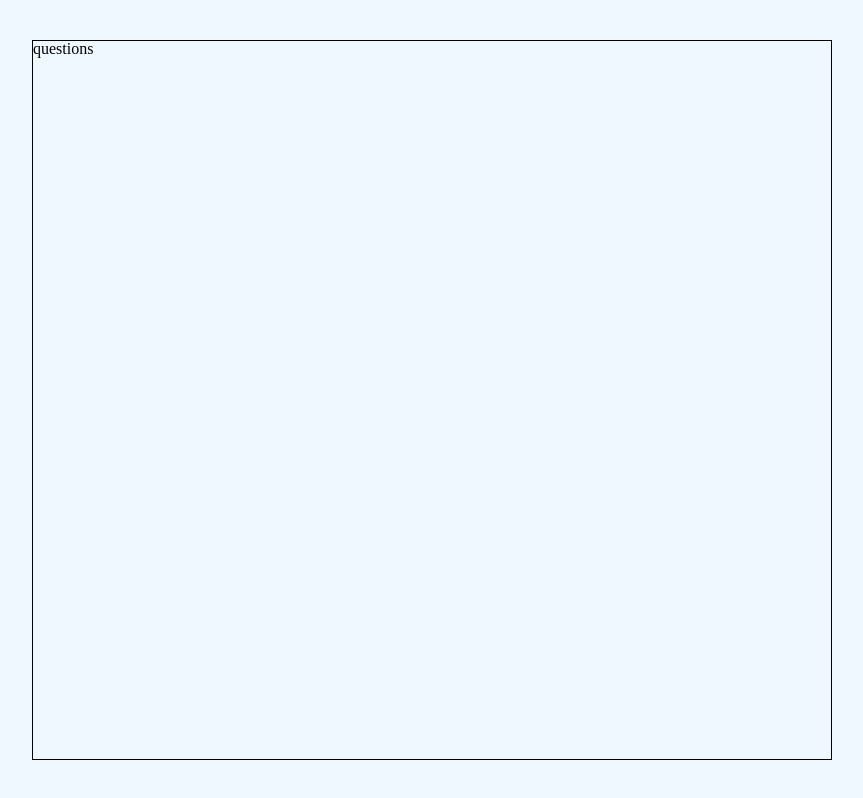
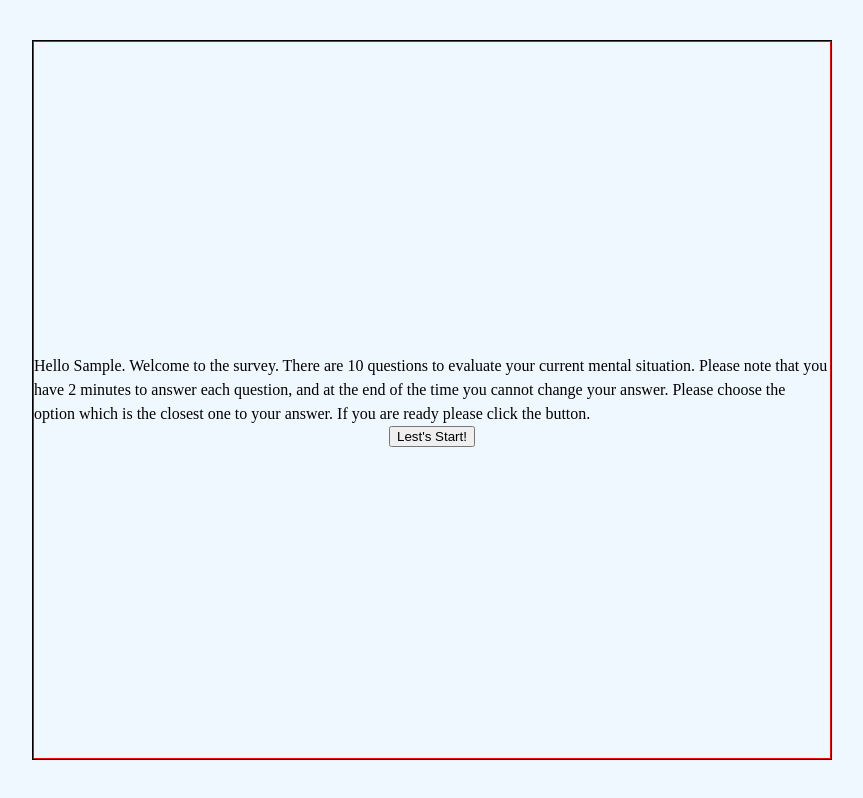
Before and after one commit to Rashin-Harisi/Survey-React, a React (Create React App) app: page / in a window 1280 px wide. Both pictures are taken after typing "Sample", "Sample" into the empty fields and a click on the input "Start". Shown: the whole page, without its empty margins (208-1071 px from the left). Built offline with nearby package versions, Linux system fonts and the light colour scheme.

Commit message:
creating the second page component to get some info to the users .

```diff
--- a/src/App.js
+++ b/src/App.js
@@ -1,5 +1,5 @@
 
-import { useState } from 'react';
+import { useEffect, useState } from 'react';
 import './App.css';
 import Questions from './components/questions/questions';
 
@@ -7,13 +7,22 @@ function App() {
   const [value, setValue] = useState('');
   const [buttonClicked, setButtonClicked] = useState(false);
 
+  useEffect(()=>{
+    const storedButtonClicked = localStorage.getItem('buttonClicked');
+    if(storedButtonClicked === 'true'){
+      setButtonClicked(true)
+    }
+  },[])
+
   const handleChange = (event) => {
     if (event) event.preventDefault();
-    setValue(event.target.value)
+    let name= event.target.value;
+    localStorage.setItem('Name', `${name}`)
+    setValue(name)
   }
   const handleClick = () => {
-    alert(`Dear ${value}, welcome to the survey. Please note that you have 2 minutes to answer each questions.`);
     setButtonClicked(true);
+    localStorage.setItem('buttonClicked', 'true')
   }
 
 
@@ -32,7 +41,7 @@ function App() {
             </form>
           </div>
         </>
-      ) : (<Questions />)
+      ) : (<Questions name={value}  setButtonClicked={setButtonClicked}/>)
       }
 
 
--- /dev/null
+++ b/src/components/questions/questions.css
@@ -0,0 +1,20 @@
+.questionBox{
+    width: 80vw;
+    height: 100%;
+    border: 1px solid red;
+    margin : auto;
+    display: flex;
+    flex-direction: column;
+    align-items: center;
+    justify-content: center;
+
+
+}
+.questionBox .explanation{
+    line-height: 1.5;
+}
+
+
+.questionBox .startButton{
+
+}
--- a/src/components/questions/questions.js
+++ b/src/components/questions/questions.js
@@ -1,9 +1,26 @@
-import React from 'react';
+import React, { useEffect, useState } from 'react';
+import './questions.css';
 
+const Questions =({setButtonClicked}) =>{
+    const [name, setName]= useState('')
+    const [clicked, setClicked]= useState(false)
+    const handleClick = ()=>{
+        localStorage.setItem ('buttonClicked', 'false');
+        setButtonClicked(false);
+        setClicked(true)
+    }
+    useEffect(()=>{
+        const userName = localStorage.getItem('Name');
+        setName(userName);
+    },[])
+    return(
+        <div className='questionBox'>
+            {!clicked? (<>
+            <p className='explanation'>Hello {name}. Welcome to the survey. There are 10 questions to evaluate your current mental situation. Please note that you have 2 minutes to answer each question, and at the end of the time you cannot change your answer. Please choose the option which is the closest one to your answer. If you are ready please click the button.  </p>
+                <input type='submit' className='startButton' onClick={handleClick} value="Lest's Start!" />
+            </>):''}
 
-const Questions =() =>{
-    return(
-        <div>questions</div>
+        </div>
     )
 } ;
 
```
